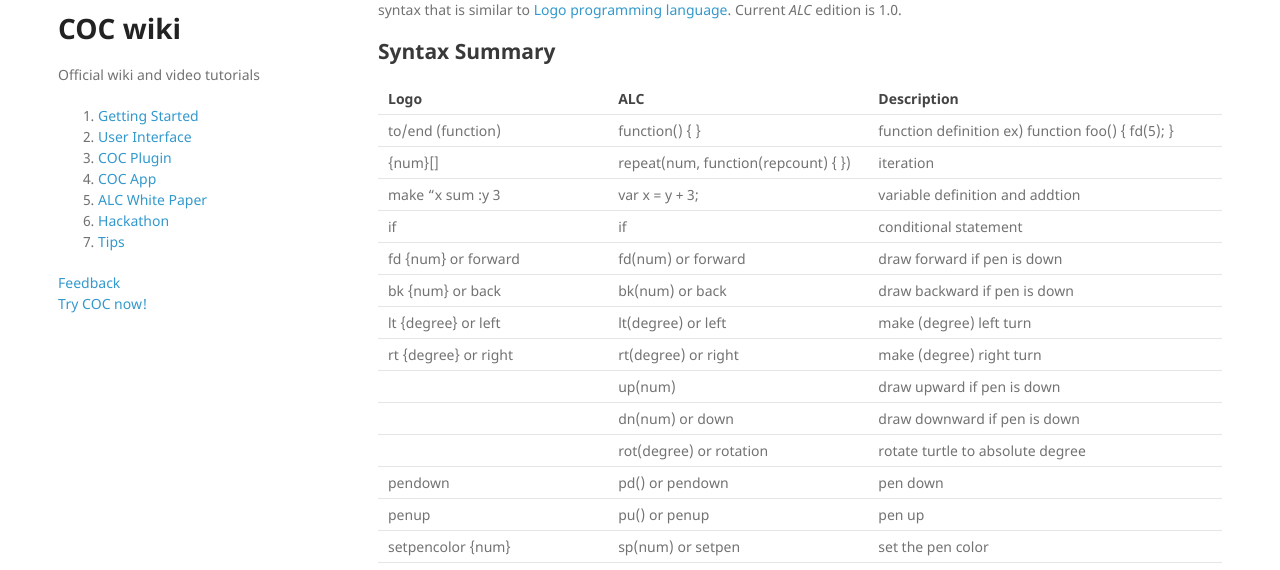
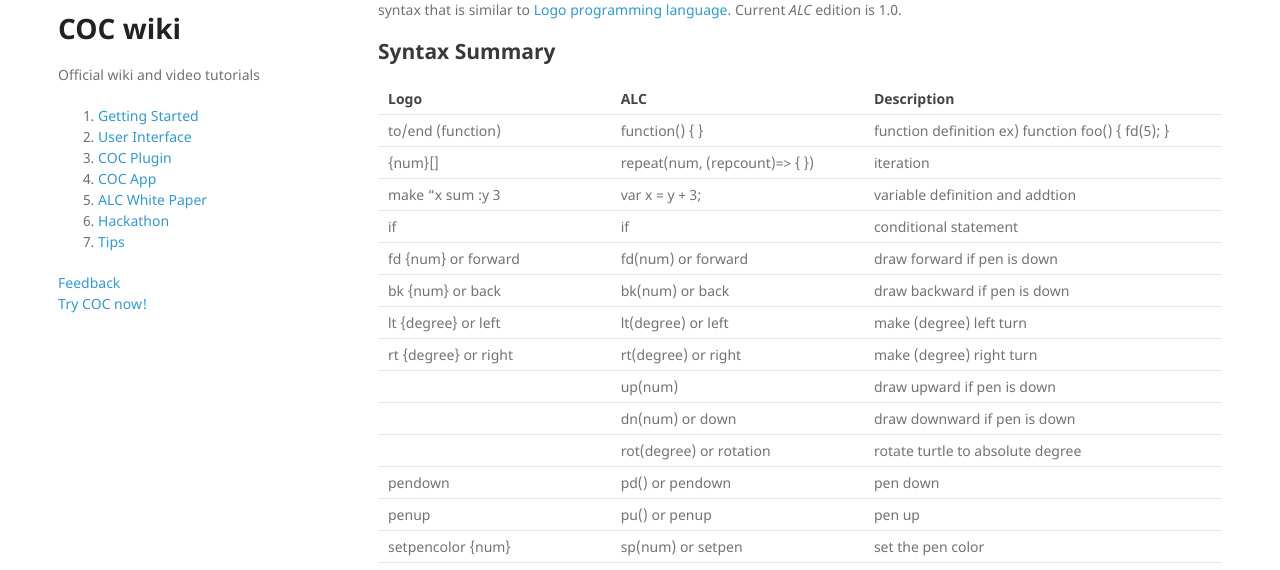
Before and after one commit to daisykim/daisykim.github.io, a Jekyll site: the page built from p/alc-1.0-white-paper.md, in a window 1280 px wide and 900 px high. Shown: the part 320-890 px from the top of the window. Built offline with Jekyll 4.4.1, drawn with Linux system fonts in a browser that asks for light colours; nearby versions of some CDN libraries.

Commit message:
Update alc-1.0-white-paper.md

```diff
--- a/p/alc-1.0-white-paper.md
+++ b/p/alc-1.0-white-paper.md
@@ -14,7 +14,7 @@ Current _ALC_ edition is 1.0.
 | Logo | ALC | Description |
 |:---|:---|:---|
 | to/end (function)    | function() { }       | function definition ex) function foo() { fd(5); }|
-| {num}[]              | repeat(num, function(repcount) { }) | iteration|
+| {num}[]              | repeat(num, (repcount)=> { }) | iteration|
 | make “x sum :y 3     | var x = y + 3;       | variable definition and addtion|
 | if                   | if                   | conditional statement|
 | fd {num} or forward  | fd(num) or forward   | draw forward if pen is down|
```
